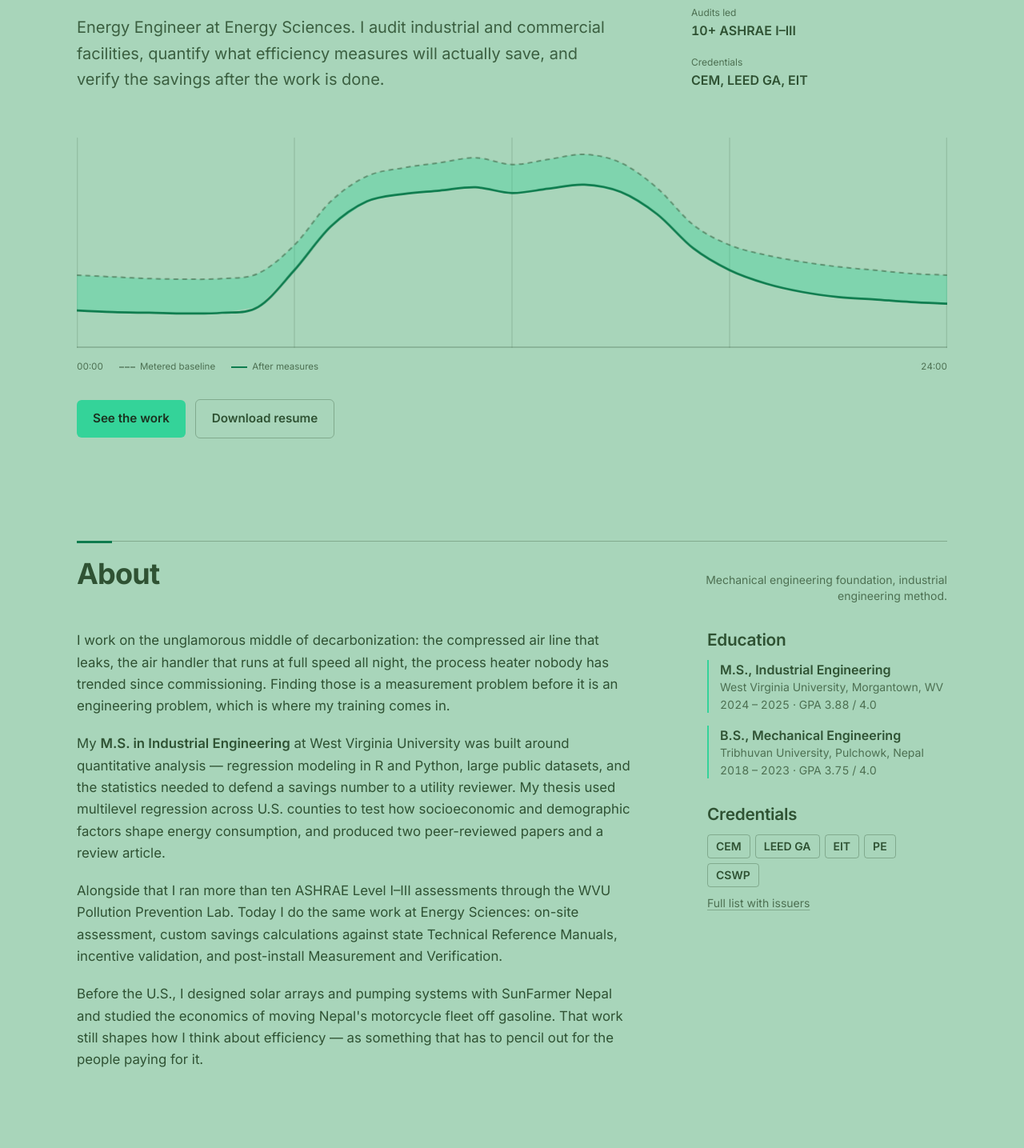
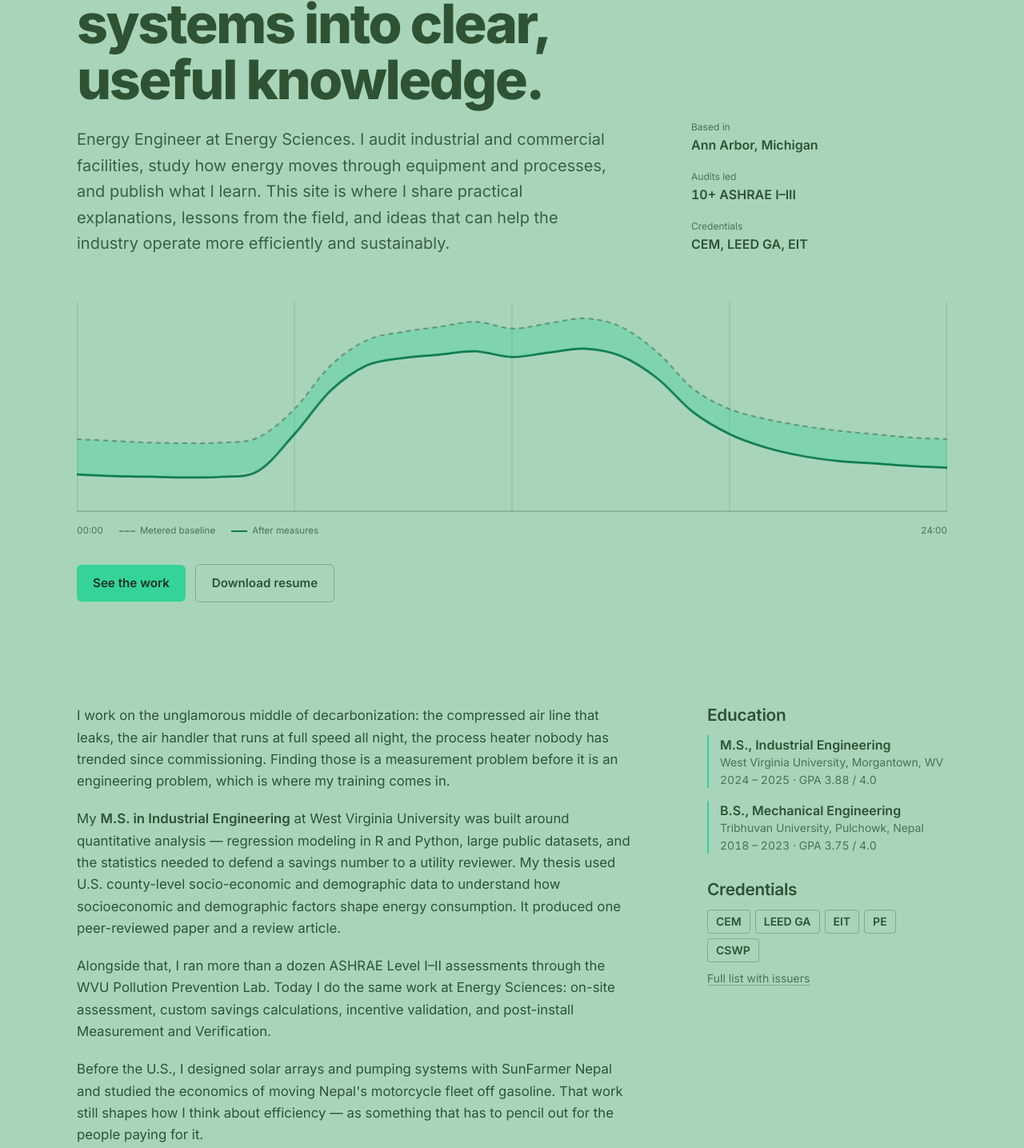
Before and after one commit to tilakbhusal/stellar-sphere, an Astro site: page / in a window 1280 px wide. Shown: the part 349-1784 px from the top of the page at 80% size. Built offline with nearby package versions, Linux system fonts and the light colour scheme; Astro itself is replaced by a stand-in of ours.

Commit message:
Revise introduction and about section content
Updated personal introduction and professional background to provide clearer insights into expertise and work experience.

```diff
--- a/src/pages/index.astro
+++ b/src/pages/index.astro
@@ -14,12 +14,10 @@ const featured = certifications.filter((c) => c.featured);
     <div class="grid gap-10 lg:grid-cols-[minmax(0,1fr)_320px] lg:items-end lg:gap-16">
       <div>
         <h1 class="max-w-[16ch] text-display font-extrabold text-balance">
-          I find the energy plants pay for and never use.
+          I’m an energy engineer who enjoys turning complex systems into clear, useful knowledge.
         </h1>
         <p class="mt-6 max-w-[54ch] text-lg leading-relaxed text-forest/90 sm:text-xl">
-          {site.role} at Energy Sciences. I audit industrial and commercial facilities, quantify
-          what efficiency measures will actually save, and verify the savings after the work is
-          done.
+          {site.role} at Energy Sciences. I audit industrial and commercial facilities, study how energy moves through equipment and processes, and publish what I learn. This site is where I share practical explanations, lessons from the field, and ideas that can help the industry operate more efficiently and sustainably.
         </p>
       </div>
 
@@ -62,7 +60,6 @@ const featured = certifications.filter((c) => c.featured);
 
   <!-- About -->
   <section id="about" class="mx-auto mt-20 max-w-6xl px-5 sm:px-8 sm:mt-28">
-    <SectionHeading title="About" as="h2" aside="Mechanical engineering foundation, industrial engineering method." />
 
     <div class="mt-8 grid gap-10 lg:grid-cols-[minmax(0,1fr)_300px] lg:gap-16">
       <div class="max-w-[66ch] space-y-5 text-[1.05rem] leading-relaxed">
@@ -76,15 +73,14 @@ const featured = certifications.filter((c) => c.featured);
           My <strong class="font-semibold">M.S. in Industrial Engineering</strong> at West Virginia
           University was built around quantitative analysis — regression modeling in R and Python,
           large public datasets, and the statistics needed to defend a savings number to a utility
-          reviewer. My thesis used multilevel regression across U.S. counties to test how
-          socioeconomic and demographic factors shape energy consumption, and produced two
-          peer-reviewed papers and a review article.
+          reviewer. My thesis used U.S. county-level socio-economic and demographic data to understand how
+          socioeconomic and demographic factors shape energy consumption. It produced one
+          peer-reviewed paper and a review article.
         </p>
         <p>
-          Alongside that I ran more than ten ASHRAE Level I–III assessments through the WVU
+          Alongside that, I ran more than a dozen ASHRAE Level I–II assessments through the WVU
           Pollution Prevention Lab. Today I do the same work at Energy Sciences: on-site
-          assessment, custom savings calculations against state Technical Reference Manuals,
-          incentive validation, and post-install Measurement and Verification.
+          assessment, custom savings calculations, incentive validation, and post-install Measurement and Verification.
         </p>
         <p>
           Before the U.S., I designed solar arrays and pumping systems with SunFarmer Nepal and
```
